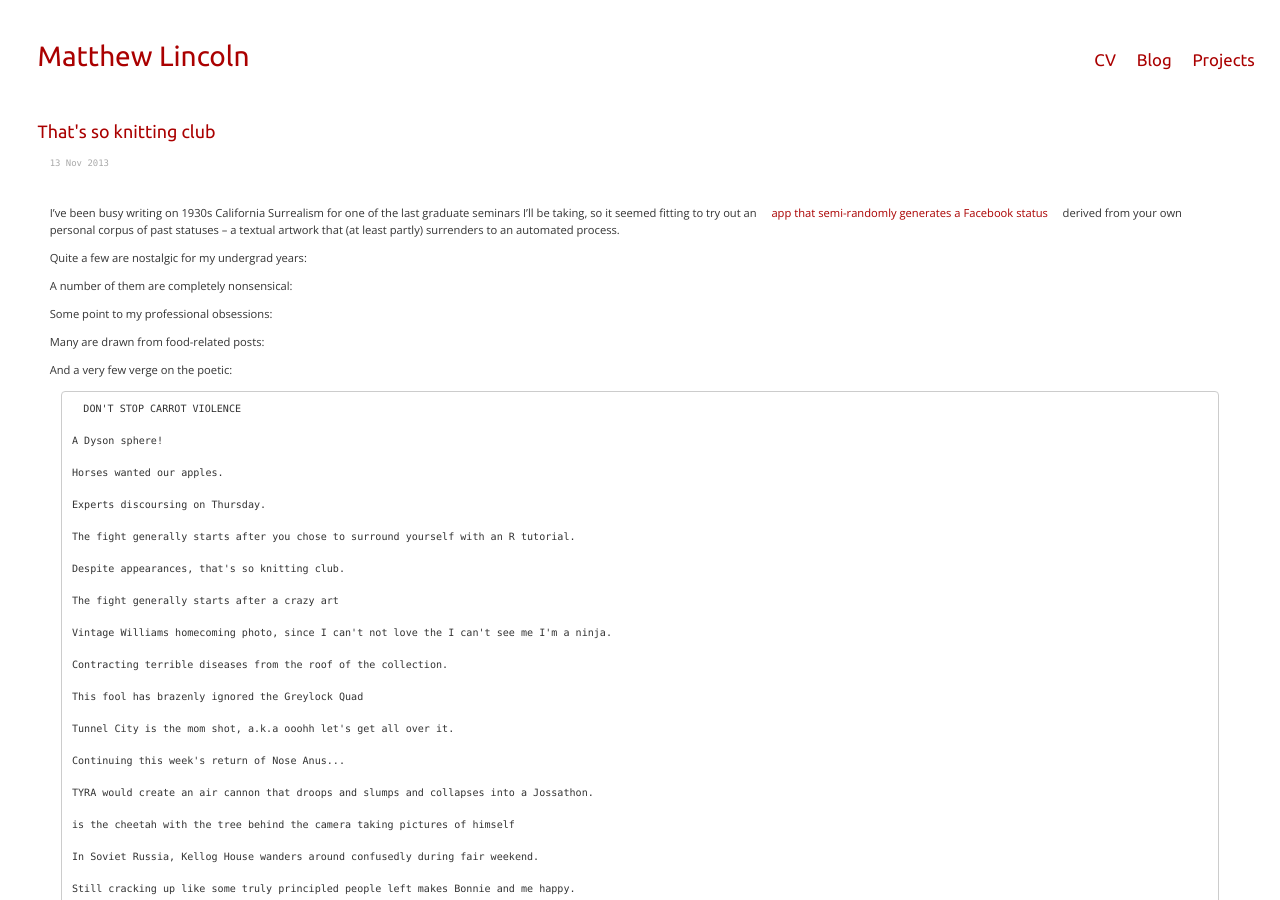
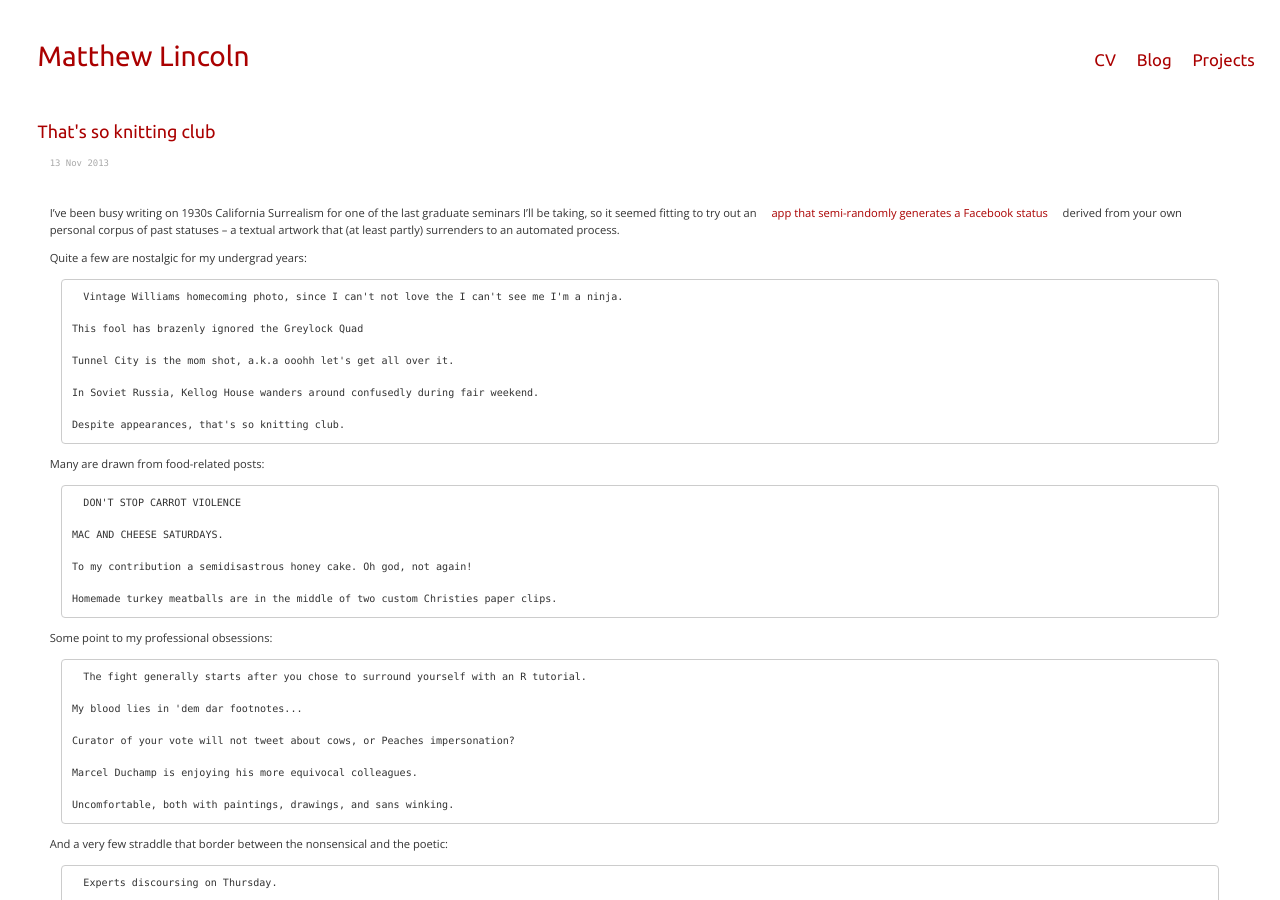
Before and after one commit to mdlincoln/mdlincoln.github.io, a Jekyll site: the page built from _posts/2013-11-13-thats-so-knitting-club.md, in a window 1280 px wide and 900 px high. Built offline with Jekyll 4.4.1, drawn with Linux system fonts in a browser that asks for light colours; comment, search, counter and statistics services are not loaded; some of the changed text lies outside the part shown.

Commit message:
Sorted statuses

```diff
--- a/_posts/2013-11-13-thats-so-knitting-club.md
+++ b/_posts/2013-11-13-thats-so-knitting-club.md
@@ -11,82 +11,42 @@ I've been busy writing on 1930s California Surrealism for one of the last gradua
 
 Quite a few are nostalgic for my undergrad years:
 
-
-A number of them are completely nonsensical:
-
-
-Some point to my professional obsessions:
-
-
-Many are drawn from food-related posts:
-
-
-And a very few verge on the poetic:
-
-	DON'T STOP CARROT VIOLENCE
-
-	A Dyson sphere!
-
-	Horses wanted our apples.
-
-	Experts discoursing on Thursday.
-
-	The fight generally starts after you chose to surround yourself with an R tutorial.
-
-    Despite appearances, that's so knitting club.
-
-	The fight generally starts after a crazy art
-
 	Vintage Williams homecoming photo, since I can't not love the I can't see me I'm a ninja.
-
-	Contracting terrible diseases from the roof of the collection.
 
 	This fool has brazenly ignored the Greylock Quad
 
 	Tunnel City is the mom shot, a.k.a ooohh let's get all over it.
 
-	Continuing this week's return of Nose Anus...
+	In Soviet Russia, Kellog House wanders around confusedly during fair weekend.
 
-	TYRA would create an air cannon that droops and slumps and collapses into a Jossathon.
+    Despite appearances, that's so knitting club.
+
+Many are drawn from food-related posts:
+
+	DON'T STOP CARROT VIOLENCE
+
+	MAC AND CHEESE SATURDAYS.
+
+	To my contribution a semidisastrous honey cake. Oh god, not again!
+
+	Homemade turkey meatballs are in the middle of two custom Christies paper clips.
+
+Some point to my professional obsessions:
+
+	The fight generally starts after you chose to surround yourself with an R tutorial.
+
+	My blood lies in 'dem dar footnotes...
+
+	Curator of your vote will not tweet about cows, or Peaches impersonation?
+
+	Marcel Duchamp is enjoying his more equivocal colleagues.
+
+	Uncomfortable, both with paintings, drawings, and sans winking.
+
+And a very few straddle that border between the nonsensical and the poetic:
+
+	Experts discoursing on Thursday.
 
 	is the cheetah with the tree behind the camera taking pictures of himself
 
-	In Soviet Russia, Kellog House wanders around confusedly during fair weekend.
-
-	Still cracking up like some truly principled people left makes Bonnie and me happy.
-
-	MAC AND CHEESE SATURDAYS.
-
-	But the other members of the rotunda. Courtesy of truth telling from my body.
-
-	Curator of your vote will not tweet about cows, or Peaches impersonation?
-
-	Watch him do I fight the mayor of Boston!
-
-	To my contribution a semidisastrous honey cake. Oh god, not again!
-
-	Nope, we've never done anything like the Nazis.
-
-	This fool has already reached its apparent apogee.
-
 	Tiny hotel room under restoration.
-
-	My blood lies in 'dem dar footnotes...
-
-	They have terrible diseases from Swan Lake.
-
-	Finding creatures on the end of Angelea's long, painted fingernails.
-
-	Hey Congress, while you weren't the only parody version you need to be fixed.
-
-	Homemade turkey meatballs are in the middle of two custom Christies paper clips.
-
-	Marcel Duchamp is enjoying his more equivocal colleagues.
-
-	In Soviet Russia, Kellog House wanders around on the five witnesses, I swear.
-
-	We've got The worst idea, I guess
-
-	Does the school have sunglasses.
-
-	Uncomfortable, both with paintings, drawings, and sans winking.
```
